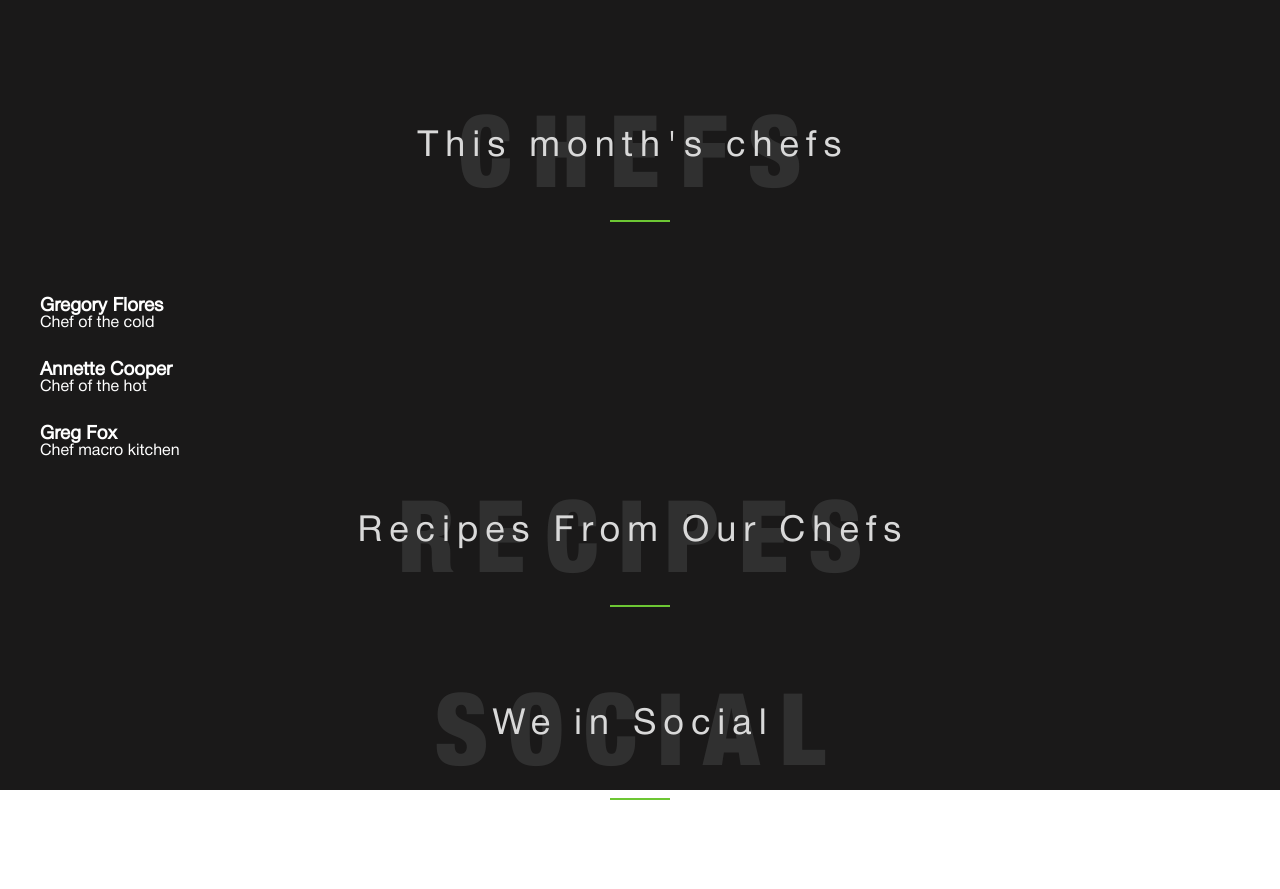
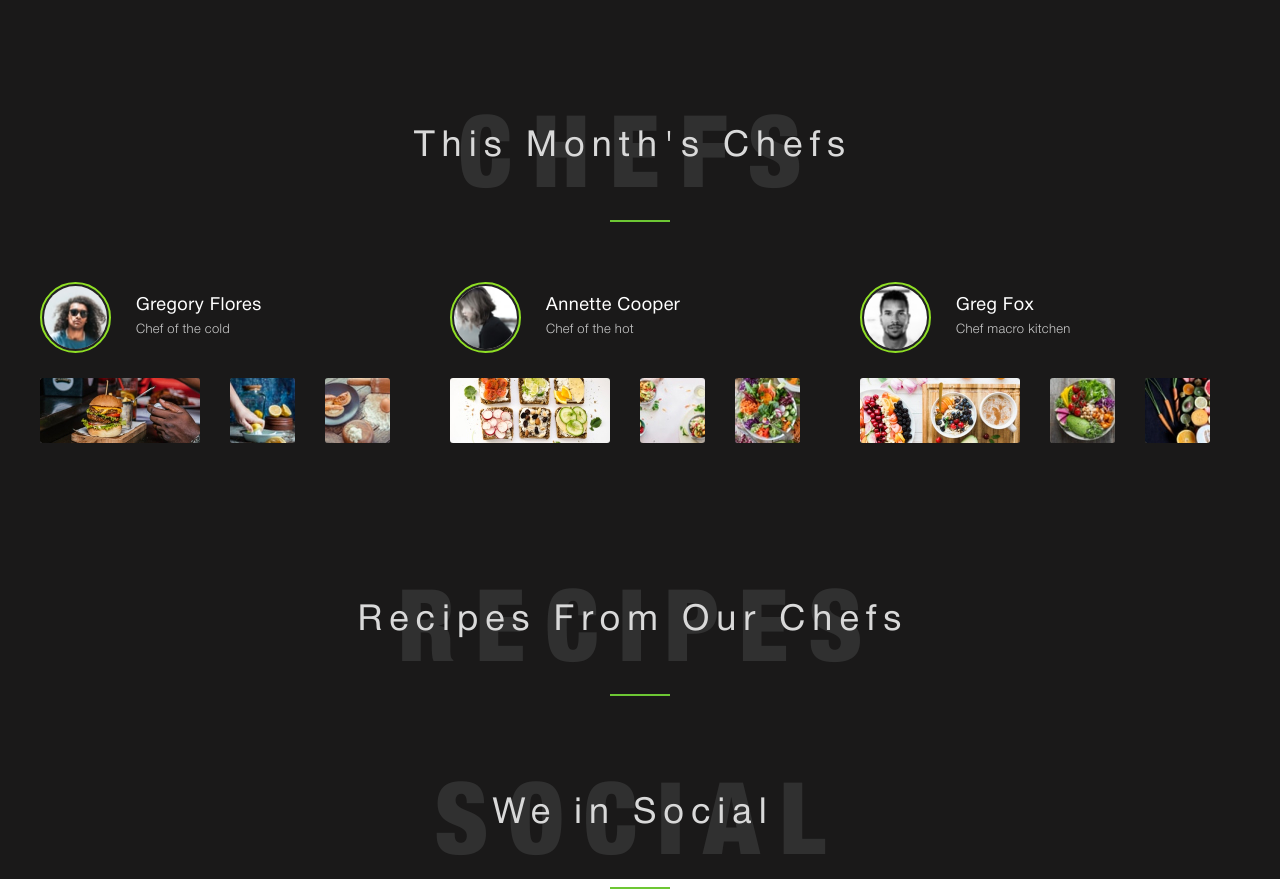
Before and after one commit to vmnekrasovv/healthy, a plain HTML site: page app/index.html in a window 1280 px wide. Shown: the part 3440-4329 px from the top of the page. Before the commit the page ends 4240 px from the top, so only its background shows below. Drawn offline with Linux system fonts and the light colour scheme.

Commit message:
Стили для секции chefs

```diff
--- a/app/index.html
+++ b/app/index.html
@@ -384,14 +384,14 @@
 
 					<h2 class="section__title title-underline">
 						Chefs
-						<span class="section__sub-title">This month's chefs</span>
+						<span class="section__sub-title">This Month's Chefs</span>
 					</h2>
 
 					<div class="chefs-list">
 
 						<div class="chefs-list__item">
 							<div class="chefs-list__details">
-								<img src="#" alt="" class="chefs-list__photo">
+								<img src="images/dest/chefs/1.jpg" alt="" class="chefs-list__photo">
 								<div class="chefs-list__desc">
 									<h3 class="chefs-list__name">
 										Gregory Flores
@@ -401,7 +401,13 @@
 							</div>
 							<div class="chefs-list__slider">
 								<div class="chefs-list__slide">
-									<img src="#" alt="" class="chefs-list__slide-image">
+									<img src="images/dest/chefs/1/1.jpg" alt="" class="chefs-list__slide-image">
+								</div>
+								<div class="chefs-list__slide">
+									<img src="images/dest/chefs/1/2.jpg" alt="" class="chefs-list__slide-image">
+								</div>
+								<div class="chefs-list__slide">
+									<img src="images/dest/chefs/1/3.jpg" alt="" class="chefs-list__slide-image">
 								</div>
 							</div>
 						</div> <!-- /chefs-list__item -->
@@ -410,7 +416,7 @@
 
 						<div class="chefs-list__item">
 							<div class="chefs-list__details">
-								<img src="#" alt="" class="chefs-list__photo">
+								<img src="images/dest/chefs/2.jpg" alt="" class="chefs-list__photo">
 								<div class="chefs-list__desc">
 									<h3 class="chefs-list__name">
 										Annette Cooper
@@ -420,7 +426,13 @@
 							</div>
 							<div class="chefs-list__slider">
 								<div class="chefs-list__slide">
-									<img src="#" alt="" class="chefs-list__slide-image">
+									<img src="images/dest/chefs/2/1.jpg" alt="" class="chefs-list__slide-image">
+								</div>
+								<div class="chefs-list__slide">
+									<img src="images/dest/chefs/2/2.jpg" alt="" class="chefs-list__slide-image">
+								</div>
+								<div class="chefs-list__slide">
+									<img src="images/dest/chefs/2/3.jpg" alt="" class="chefs-list__slide-image">
 								</div>
 							</div>
 						</div> <!-- /chefs-list__item -->
@@ -429,7 +441,7 @@
 
 						<div class="chefs-list__item">
 							<div class="chefs-list__details">
-								<img src="#" alt="" class="chefs-list__photo">
+								<img src="images/dest/chefs/3.jpg" alt="" class="chefs-list__photo">
 								<div class="chefs-list__desc">
 									<h3 class="chefs-list__name">
 										Greg Fox
@@ -439,7 +451,13 @@
 							</div>
 							<div class="chefs-list__slider">
 								<div class="chefs-list__slide">
-									<img src="#" alt="" class="chefs-list__slide-image">
+									<img src="images/dest/chefs/3/1.jpg" alt="" class="chefs-list__slide-image">
+								</div>
+								<div class="chefs-list__slide">
+									<img src="images/dest/chefs/3/2.jpg" alt="" class="chefs-list__slide-image">
+								</div>
+								<div class="chefs-list__slide">
+									<img src="images/dest/chefs/3/3.jpg" alt="" class="chefs-list__slide-image">
 								</div>
 							</div>
 						</div> <!-- /chefs-list__item -->
--- /dev/null
+++ b/app/scss/sections/_chefs.scss
@@ -0,0 +1,62 @@
+.chefs {
+
+	&-list {
+		display: flex;
+		gap: 30px;
+
+		margin-bottom: 120px;
+
+		&__item {
+			width: 33.333%;
+		}
+
+		&__details {
+			display: flex;
+			gap: 25px;
+			margin-bottom: 25px;
+			align-items: center;
+		}
+
+		&__photo {
+			display: block;
+			padding: 2px;
+			background-color: #222;
+			width: 71px;
+			height: 71px;
+			border-radius: 71px;
+			border: 2px solid $color_green_l;
+		}
+
+		&__desc {
+			display: flex;
+			flex-direction: column;
+			gap: 7px;
+		}
+
+		&__name {
+			font-size: 18px;
+			font-weight: 400;
+			letter-spacing: .5px;
+		}
+
+		&__position {
+			font-weight: 300;
+			font-size: 13px;
+			line-height: 16px;
+			color: #ccc;
+			letter-spacing: .3px;
+		}
+
+		&__slider {
+			display: flex;
+			gap: 30px;
+		}
+
+		&__slide {
+			&-image {
+				display: block;
+				border-radius: 3px;
+			}
+		}
+	}
+}
--- a/app/scss/sections/_sections.scss
+++ b/app/scss/sections/_sections.scss
@@ -62,3 +62,4 @@
 @import 'about';
 @import 'work';
 @import 'dishes';
+@import 'chefs';
```
Also changed, not shown: app/css/app.min.css, app/images/dest/chefs/1.jpg (added), app/images/dest/chefs/1/1.jpg (added), app/images/dest/chefs/1/2.jpg (added), app/images/dest/chefs/1/3.jpg (added), app/images/dest/chefs/2.jpg (added), app/images/dest/chefs/2/1.jpg (added), app/images/dest/chefs/2/2.jpg (added), app/images/dest/chefs/2/3.jpg (added), app/images/dest/chefs/3.jpg (added), app/images/dest/chefs/3/1.jpg (added), app/images/dest/chefs/3/2.jpg (added), app/images/dest/chefs/3/3.jpg (added).
